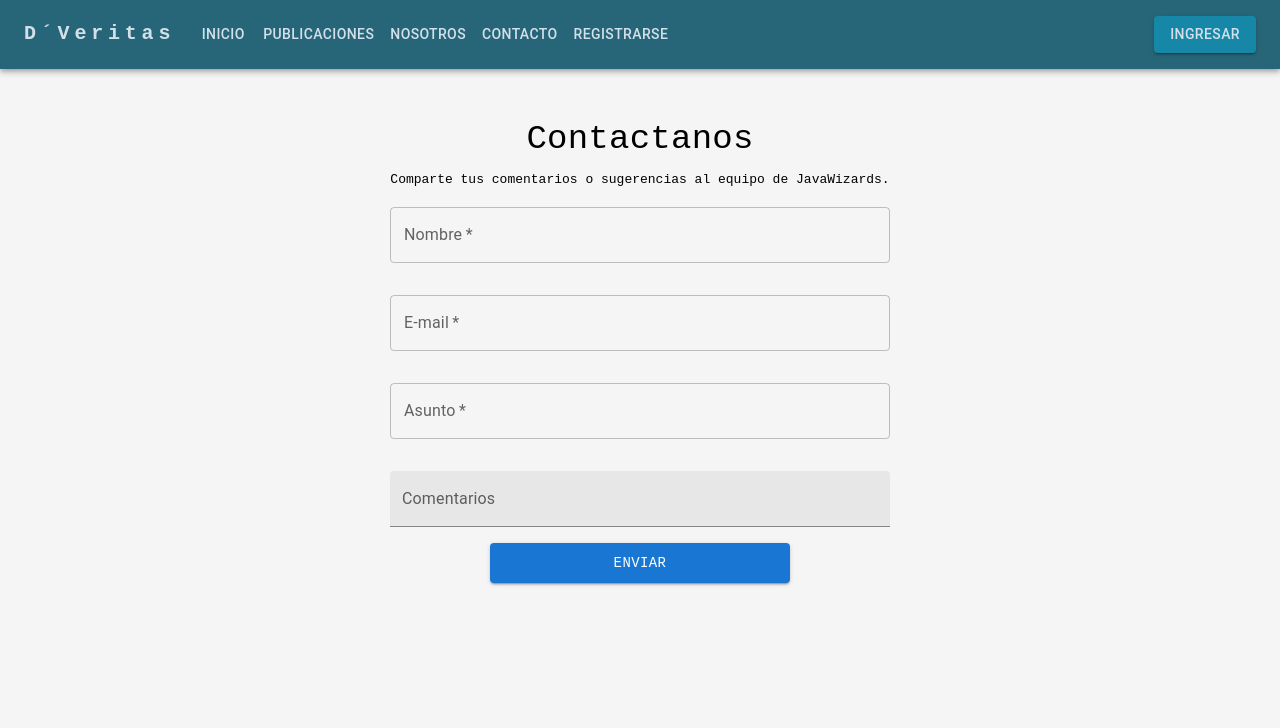
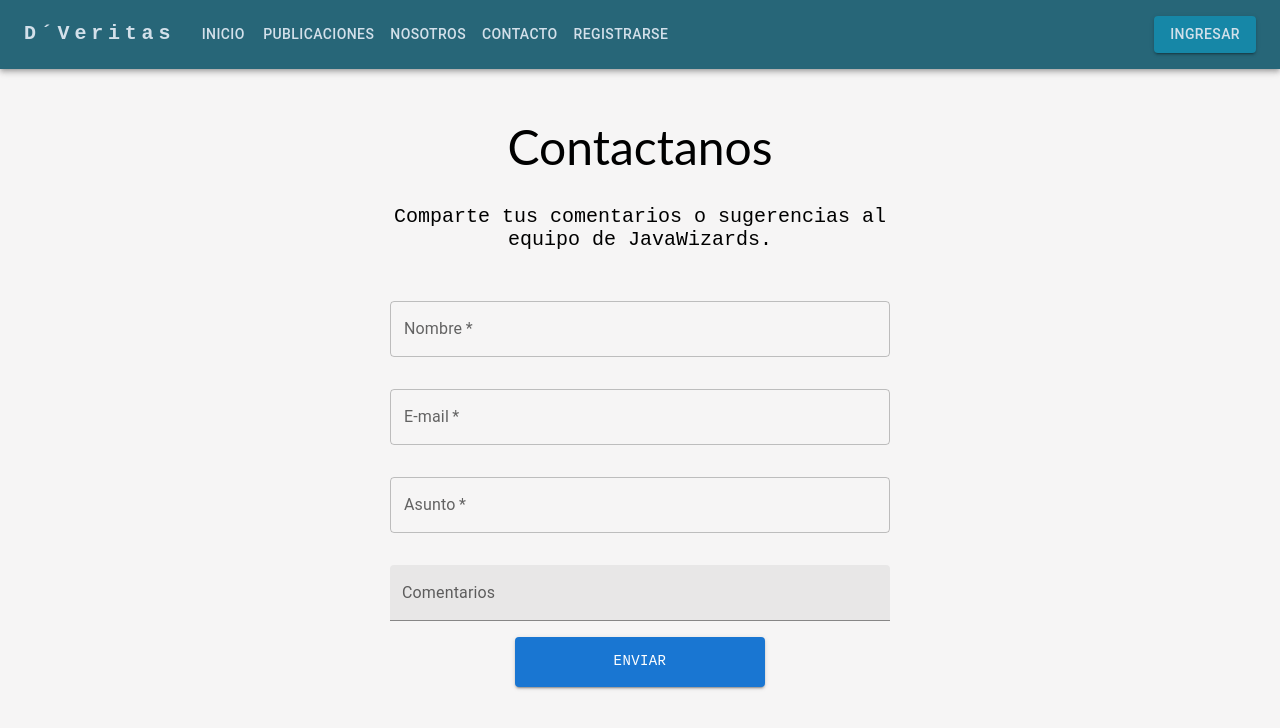
Before and after one commit to Emanuel-SO/DVeritas, a React (Create React App) app: page /contacto in a window 1280 px wide. Shown: the top 728 px of the page. Built offline with nearby package versions, Linux system fonts and the light colour scheme; the HTML template or start-up script is replaced by a standard one.

Commit message:
Contacto v1.1

```diff
--- a/src/Components/Contact/Contact.js
+++ b/src/Components/Contact/Contact.js
@@ -27,12 +27,13 @@ function Contact() {
         >
             <div>
 
-                <Typography variant="h4" gutterBottom style={{ fontFamily: "monospace", marginTop: "50px" }}>
+                <Typography variant="h3" gutterBottom style={{ fontFamily: "lato", marginTop: "50px", marginBottom: "30px" }}>
                     Contactanos
                 </Typography>
-                <div style={{ marginBottom: "20px" }}>
+                <div style={{ marginBottom: "50px", fontSize: "20px"}}>
                     Comparte tus comentarios o sugerencias al equipo de JavaWizards.
                 </div>
+
 
                 <div>
                     <TextField
@@ -68,7 +69,7 @@ function Contact() {
 
                 <Stack spacing={1} direction="row" sx={{ justifyContent: 'center' }}>
 
-                    <Button variant="contained" sx={{ margin: '16px', width: '300px', height: '40px', fontFamily: 'monospace' }}>
+                    <Button variant="contained" sx={{ margin: '16px', width: '250px', height: '50px', fontFamily: 'monospace', marginTop: "50px" }}>
                         Enviar
                     </Button>
 
```
